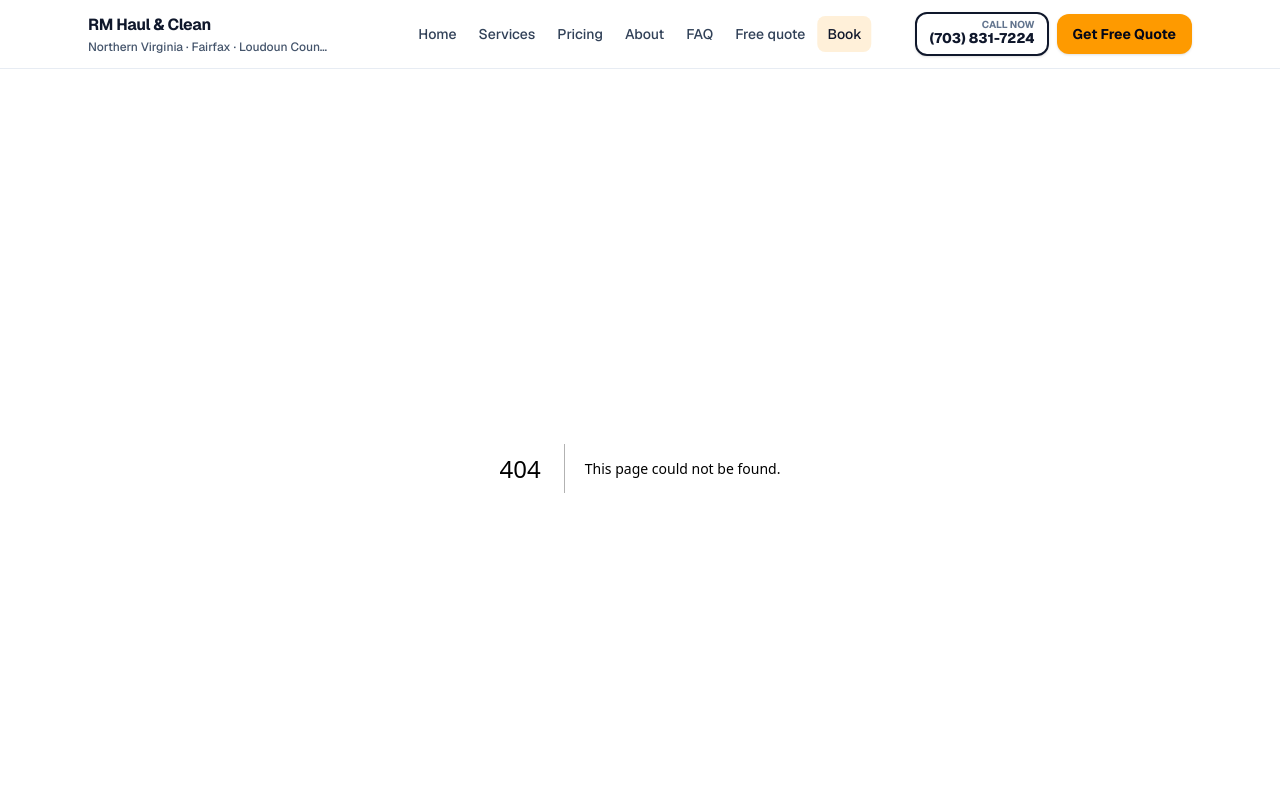
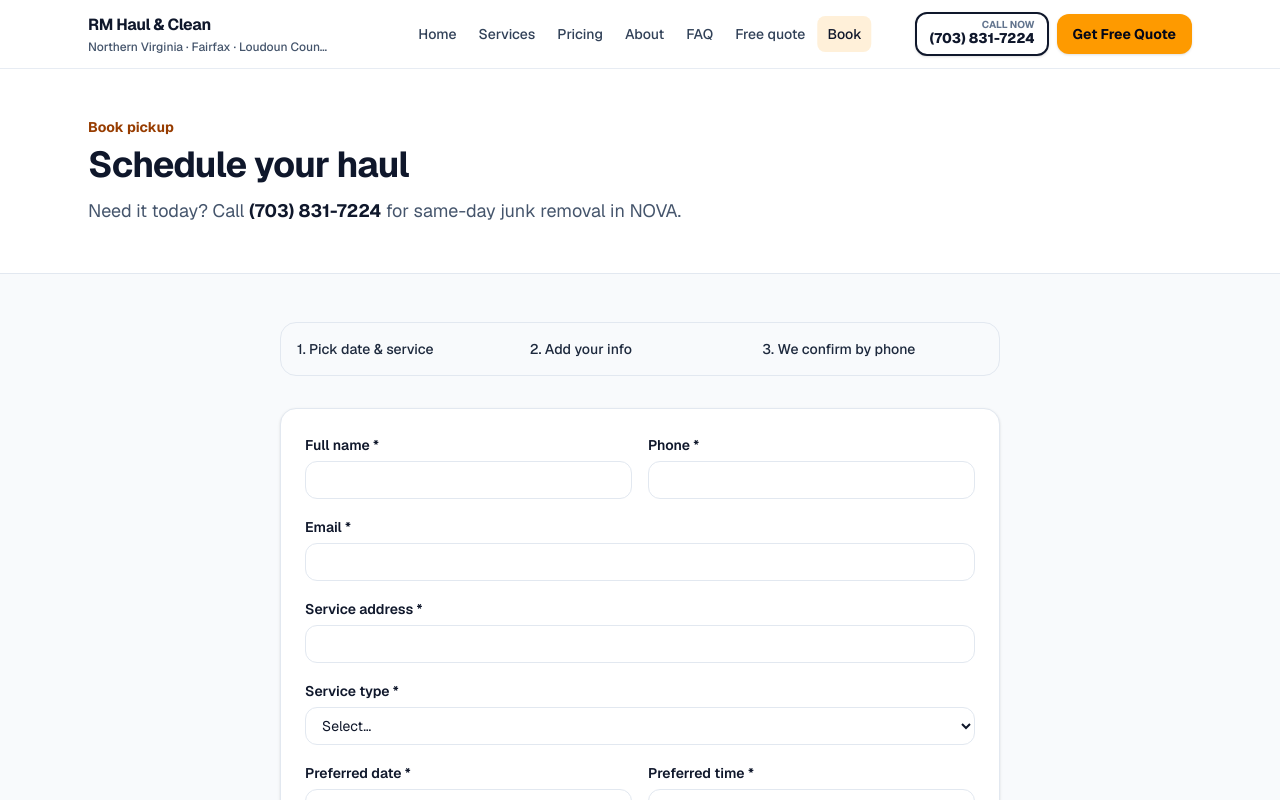
Before and after one commit to MPROJ55/Web-Applications, a Next.js app in the folder junk_removal website/: page /booking in a window 1280 px wide. Before the commit this address had no page. Shown: the top 800 px of the page. Built offline with nearby package versions, Linux system fonts and the light colour scheme.

Commit message:
Add files via upload

```diff
--- /dev/null
+++ b/junk_removal website/src/app/booking/page.tsx
@@ -0,0 +1,42 @@
+import type { Metadata } from "next";
+
+import { BookingForm } from "@/components/BookingForm";
+import { SITE } from "@/lib/site";
+
+export const metadata: Metadata = {
+  title: "Book Pickup | Same-Day NOVA",
+  description:
+    "Book junk removal in Northern Virginia. Fairfax, Loudoun County, and nearby. Call for same-day availability.",
+};
+
+export default function BookingPage() {
+  return (
+    <div>
+      <section className="border-b border-slate-200 bg-white">
+        <div className="mx-auto max-w-6xl px-4 py-12 sm:px-6">
+          <p className="text-sm font-bold text-amber-800">Book pickup</p>
+          <h1 className="mt-2 text-4xl font-bold tracking-tight text-slate-900">Schedule your haul</h1>
+          <p className="mt-3 max-w-3xl text-lg text-slate-600">
+            Need it today? Call{" "}
+            <a className="font-bold text-slate-900" href={`tel:${SITE.phoneTel}`}>
+              {SITE.phoneDisplay}
+            </a>{" "}
+            for same-day junk removal in NOVA.
+          </p>
+        </div>
+      </section>
+
+      <section className="mx-auto max-w-3xl px-4 py-12 sm:px-6">
+        <ol className="mb-8 grid gap-3 rounded-2xl border border-slate-200 bg-slate-50 p-4 text-sm font-medium text-slate-800 sm:grid-cols-3">
+          <li>1. Pick date &amp; service</li>
+          <li>2. Add your info</li>
+          <li>3. We confirm by phone</li>
+        </ol>
+
+        <div className="rounded-2xl border border-slate-200 bg-white p-6 shadow-sm">
+          <BookingForm />
+        </div>
+      </section>
+    </div>
+  );
+}
```
